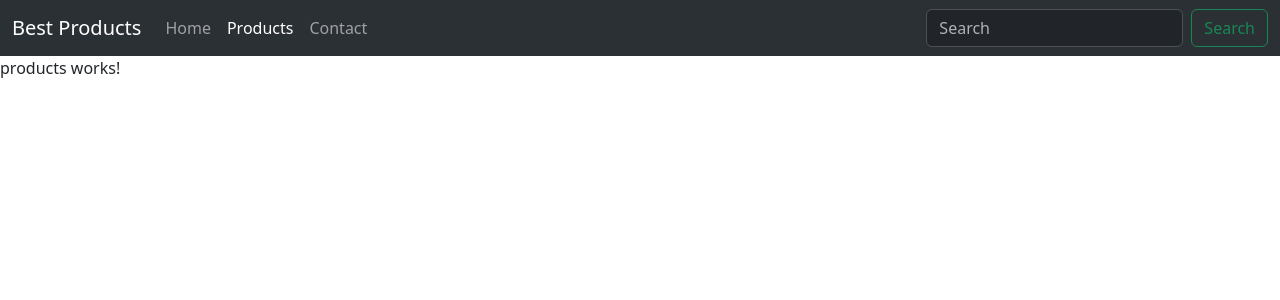
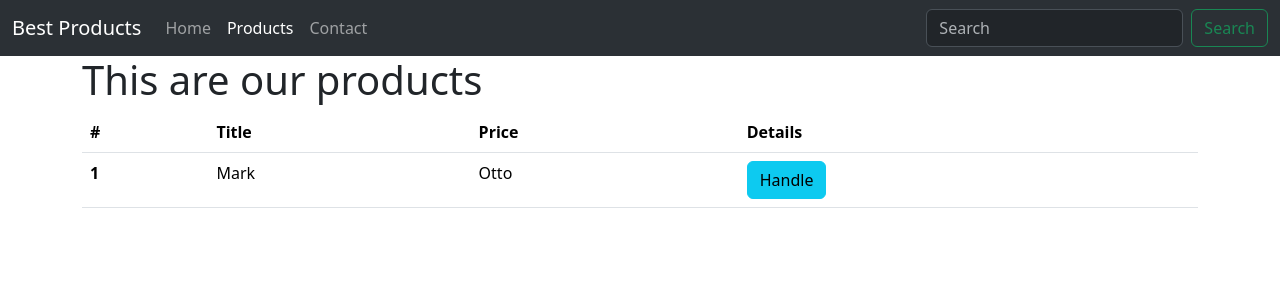
Before and after one commit to alvaroariasrivero/landing-page-angular17, an Angular app: page /products in a window 1280 px wide. Shown: the top 300 px of the page. Built offline with nearby package versions, Linux system fonts and the light colour scheme; no server answers.

Commit message:
products service

```diff
--- a/src/app/app.config.ts
+++ b/src/app/app.config.ts
@@ -2,7 +2,12 @@ import { ApplicationConfig, provideZoneChangeDetection } from '@angular/core';
 import { provideRouter } from '@angular/router';
 
 import { routes } from './app.routes';
+import { provideHttpClient } from '@angular/common/http';
 
 export const appConfig: ApplicationConfig = {
-  providers: [provideZoneChangeDetection({ eventCoalescing: true }), provideRouter(routes)]
+  providers: [
+    provideZoneChangeDetection({ eventCoalescing: true }),
+    provideRouter(routes),
+    provideHttpClient()
+  ]
 };
--- a/src/app/pages/products/products.component.html
+++ b/src/app/pages/products/products.component.html
@@ -1 +1,21 @@
-<p>products works!</p>
+<div class="container">
+    <h1>This are our products</h1>
+    <table class="table">
+        <thead>
+            <tr>
+                <th scope="col">#</th>
+                <th scope="col">Title</th>
+                <th scope="col">Price</th>
+                <th scope="col">Details</th>
+            </tr>
+        </thead>
+        <tbody>
+            <tr>
+                <th scope="row">1</th>
+                <td>Mark</td>
+                <td>Otto</td>
+                <td><button class="btn btn-info">Handle</button></td>
+            </tr>
+        </tbody>
+    </table>
+</div>
--- a/src/app/pages/products/products.component.ts
+++ b/src/app/pages/products/products.component.ts
@@ -1,4 +1,5 @@
-import { Component } from '@angular/core';
+import { Component, inject, OnInit } from '@angular/core';
+import { ProductsApiService } from '../../services/products-api.service';
 
 @Component({
   selector: 'app-products',
@@ -7,6 +8,17 @@ import { Component } from '@angular/core';
   templateUrl: './products.component.html',
   styleUrl: './products.component.css'
 })
-export class ProductsComponent {
+export class ProductsComponent implements OnInit {
+
+  productList: any[] = []
+  private _apiService = inject(ProductsApiService);
+
+  ngOnInit(): void {
+    this._apiService.getProducts().subscribe((data: any[]) => {
+      console.log(data);
+
+      this.productList = data;
+    })
+  }
 
 }
--- a/src/app/services/products-api.service.ts
+++ b/src/app/services/products-api.service.ts
@@ -1,9 +1,20 @@
-import { Injectable } from '@angular/core';
+import { HttpClient } from '@angular/common/http';
+import { inject, Injectable } from '@angular/core';
+import { Observable } from 'rxjs';
 
 @Injectable({
   providedIn: 'root'
 })
 export class ProductsApiService {
 
-  constructor() { }
+  private baseURL: string = 'https://fakestoreapi.com/products';
+  private _http = inject(HttpClient);
+
+  getProducts():Observable<any>{
+    return this._http.get(this.baseURL)
+  }
+
+  getProductById(id: number):Observable<any>{
+    return this._http.get(`${this.baseURL}/${id}`)
+  }
 }
```
Also changed, not shown: 1 other file (tests, documents, lock files or other folders).
